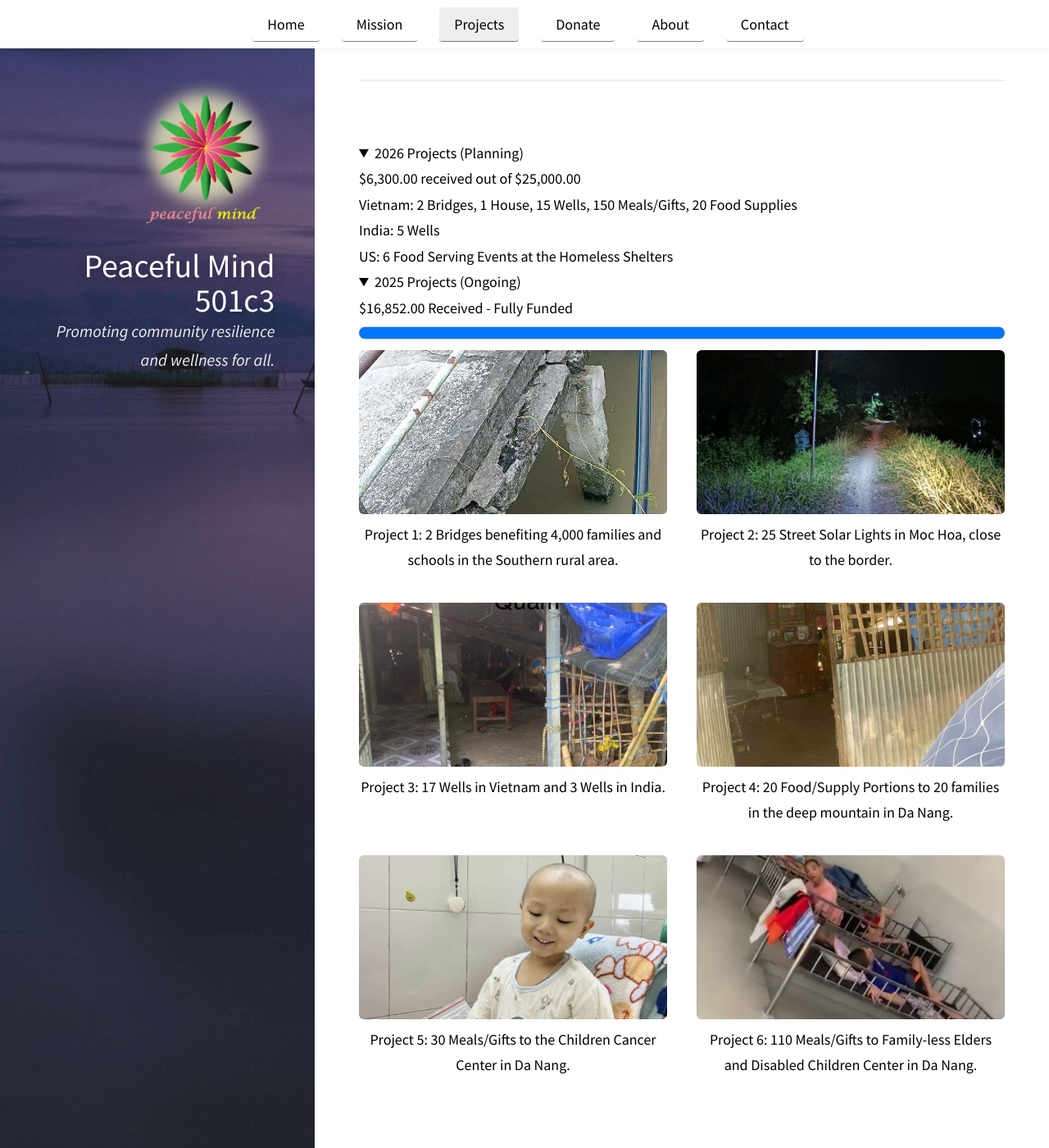
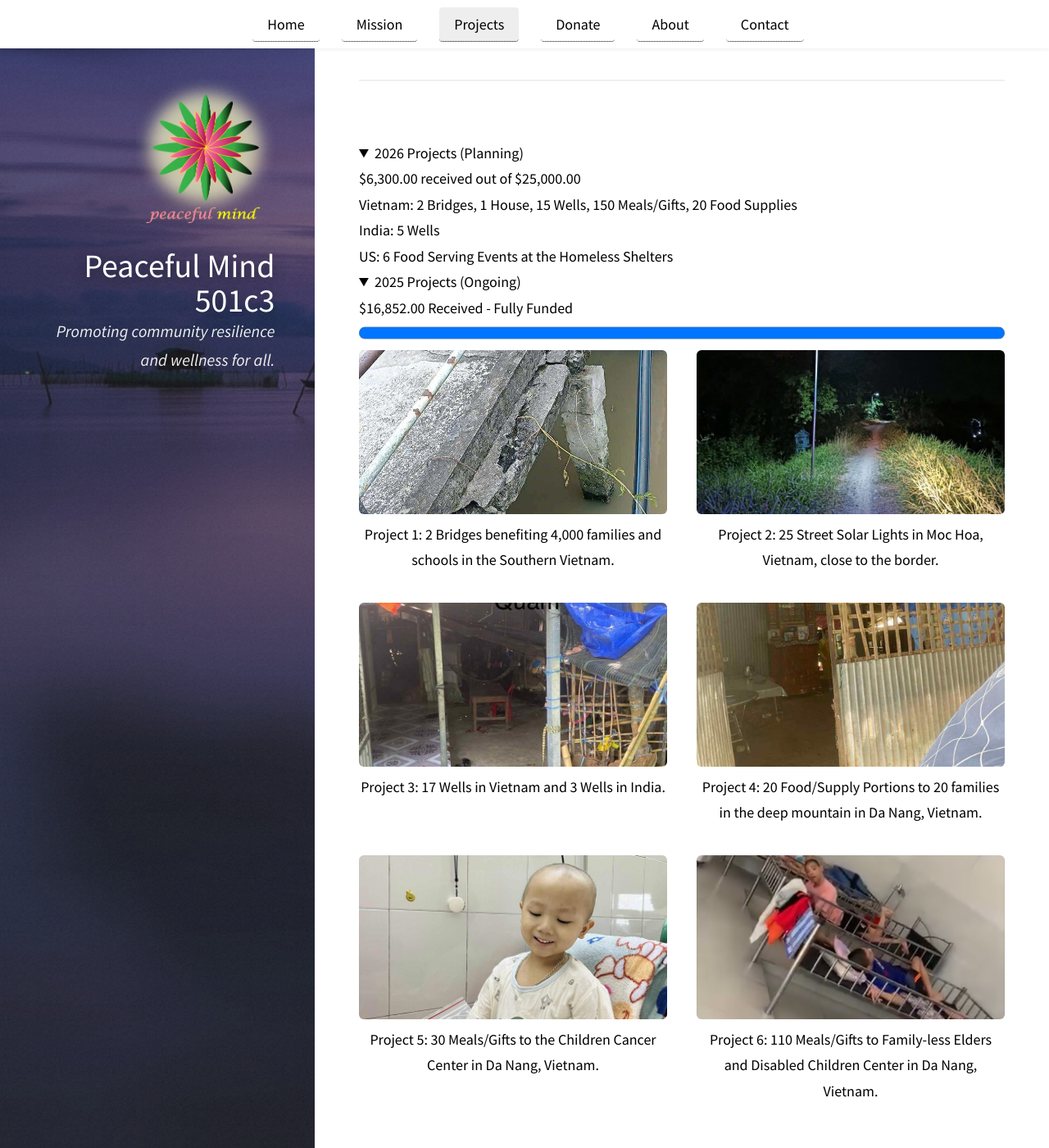
Before and after one commit to peacefulcenter/peacefulcenter.github.io, a Jekyll site: the page built from pages/projects.md, in a window 1280 px wide and 1400 px high, scrolled down 305 px. Shown: the whole window at 82% size. Built offline with Jekyll 4.4.1, drawn with Linux system fonts in a browser that asks for light colours.

Commit message:
Update text

```diff
--- a/pages/projects.md
+++ b/pages/projects.md
@@ -22,12 +22,12 @@ US: 6 Food Serving Events at the Homeless Shelters
     <div class="project-grid">
         <figure>
             <img src="{{ '/assets/images/project-images/bridges.jpeg' }}" alt="Bridges in Southern rural area">
-            <figcaption><strong>Project 1:</strong> 2 Bridges benefiting 4,000 families and schools in the Southern rural area.</figcaption>
+            <figcaption><strong>Project 1:</strong> 2 Bridges benefiting 4,000 families and schools in the Southern Vietnam.</figcaption>
         </figure>
 
         <figure>
             <img src="{{ '/assets/images/project-images/lights.jpeg' }}" alt="Street Solar Lights in Moc Hoa">
-            <figcaption><strong>Project 2:</strong> 25 Street Solar Lights in Moc Hoa, close to the border.</figcaption>
+            <figcaption><strong>Project 2:</strong> 25 Street Solar Lights in Moc Hoa, Vietnam, close to the border.</figcaption>
         </figure>
 
         <figure>
@@ -37,17 +37,17 @@ US: 6 Food Serving Events at the Homeless Shelters
 
         <figure>
             <img src="{{ '/assets/images/project-images/food.jpeg' }}" alt="Food and supplies for Da Nang">
-            <figcaption><strong>Project 4:</strong> 20 Food/Supply Portions to 20 families in the deep mountain in Da Nang.</figcaption>
+            <figcaption><strong>Project 4:</strong> 20 Food/Supply Portions to 20 families in the deep mountain in Da Nang, Vietnam.</figcaption>
         </figure>
 
         <figure>
             <img src="{{ '/assets/images/project-images/meals_for_children.jpeg' }}" alt="Meals for children with cancer">
-            <figcaption><strong>Project 5:</strong> 30 Meals/Gifts to the Children Cancer Center in Da Nang.</figcaption>
+            <figcaption><strong>Project 5:</strong> 30 Meals/Gifts to the Children Cancer Center in Da Nang, Vietnam.</figcaption>
         </figure>
 
         <figure>
             <img src="{{ '/assets/images/project-images/meals_for_elders.jpeg' }}" alt="Meals for elders and disabled children">
-            <figcaption><strong>Project 6:</strong> 110 Meals/Gifts to Family-less Elders and Disabled Children Center in Da Nang.</figcaption>
+            <figcaption><strong>Project 6:</strong> 110 Meals/Gifts to Family-less Elders and Disabled Children Center in Da Nang, Vietnam.</figcaption>
         </figure>
     </div>
 </details>
```
